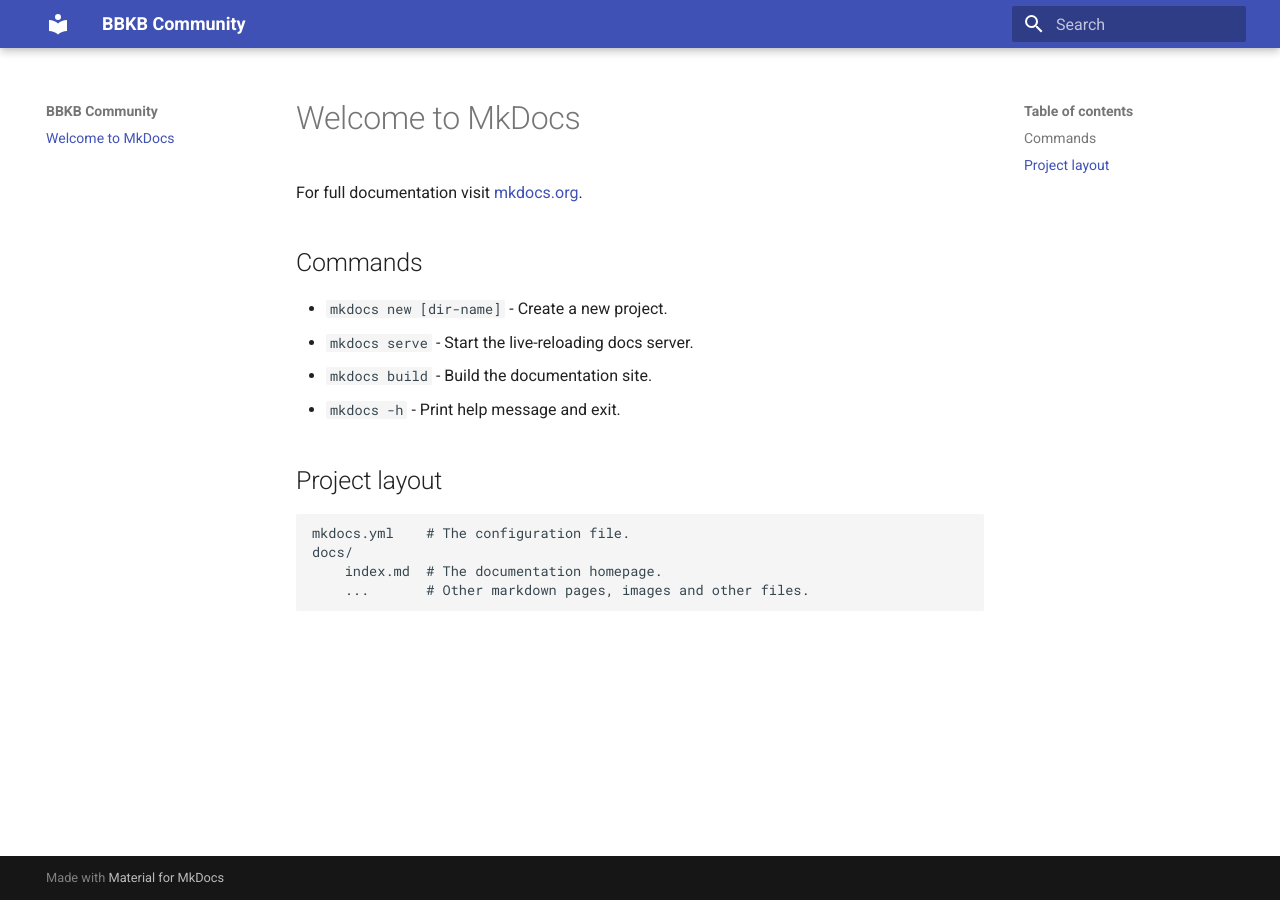
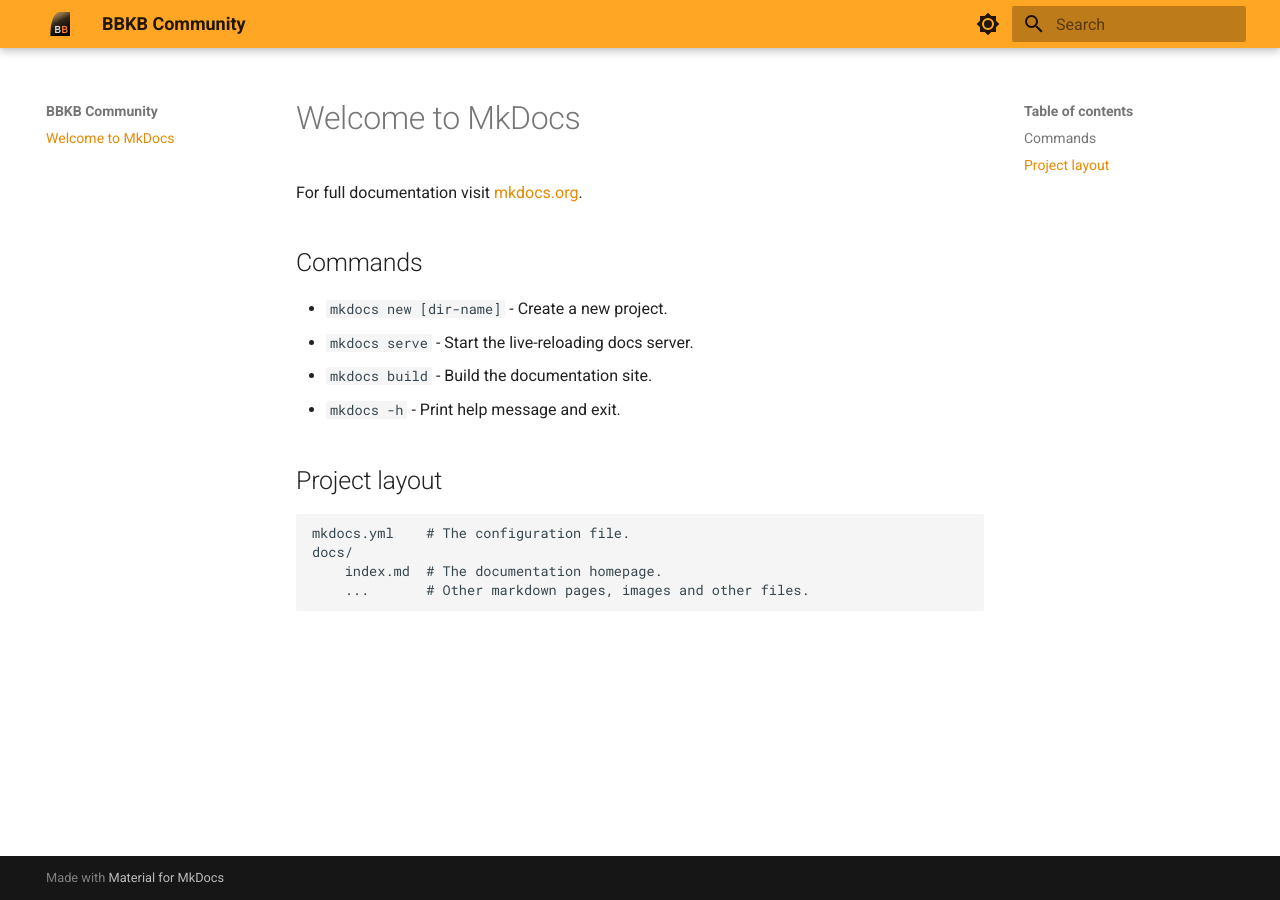
Before and after one commit to linalinn/bbkb-community.github.io, an MkDocs documentation site: the page built from docs/index.md, in a window 1280 px wide. Built offline with MkDocs 1.6.1 and Material for MkDocs 9.7.7, drawn with Linux system fonts in a browser that asks for light colours.

Commit message:
feat: add logo and color scheme

```diff
--- a/mkdocs.yml
+++ b/mkdocs.yml
@@ -2,3 +2,30 @@ site_name: BBKB Community
 site_url: https://bbkb-community.org
 theme:
   name: material
+  custom_dir: overrides
+  icon:
+    logo: bbkb/logo
+  favicon: logo.svg
+  palette:
+    # Palette toggle for dark mode
+    - media: "(prefers-color-scheme: dark)"
+      scheme: slate
+      toggle:
+        icon: material/brightness-4
+        name: Switch to light mode
+      primary: orange
+
+    # Palette toggle for light mode
+    - media: "(prefers-color-scheme: light)"
+      scheme: default
+      toggle:
+        icon: material/brightness-7
+        name: Switch to dark mode
+      primary: orange
+markdown_extensions:
+  - pymdownx.emoji:
+      emoji_index: !!python/name:material.extensions.emoji.twemoji
+      emoji_generator: !!python/name:material.extensions.emoji.to_svg
+      options:
+        custom_icons:
+          - overrides/.icons
```
Also changed, not shown: docs/logo.svg (added), overrides/.icons/bbkb/logo.svg (added).
